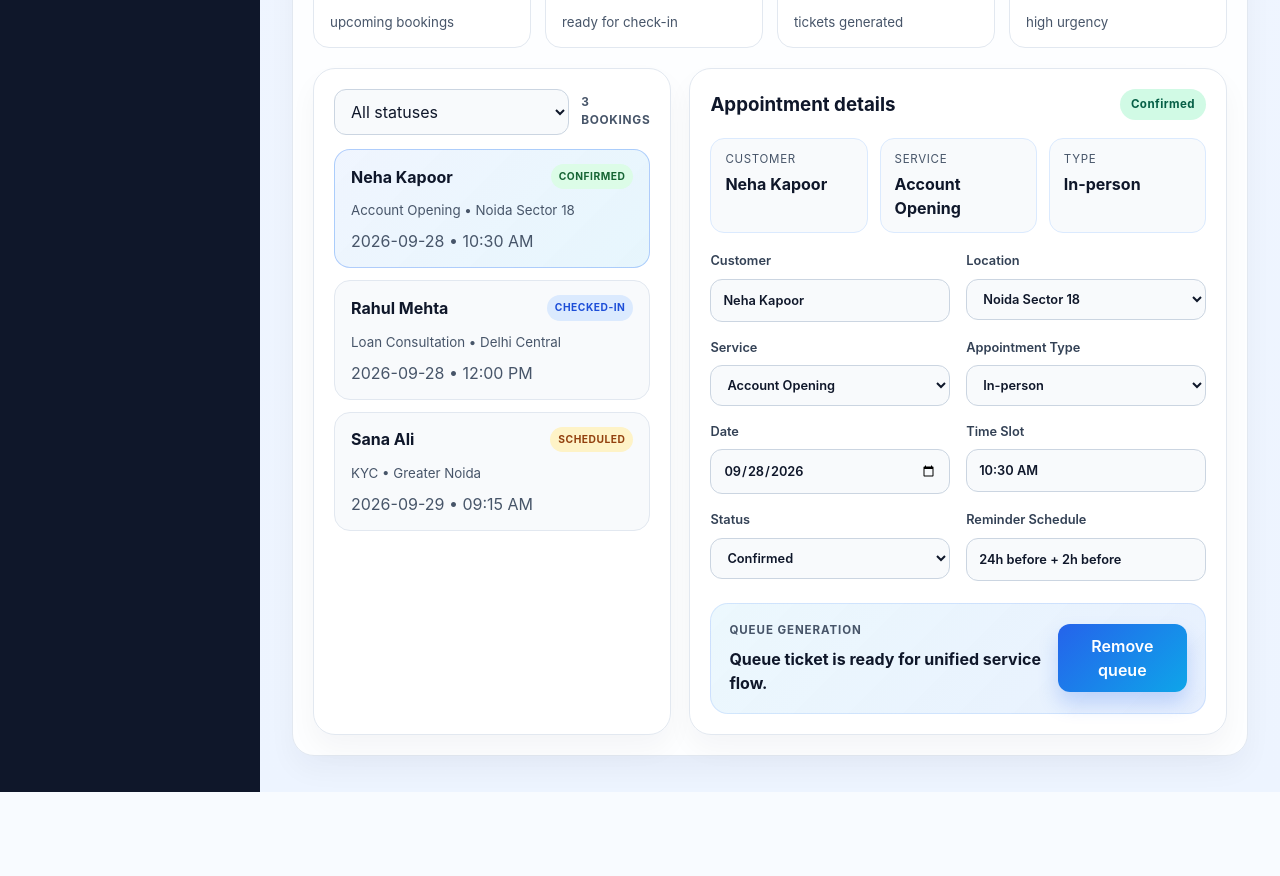
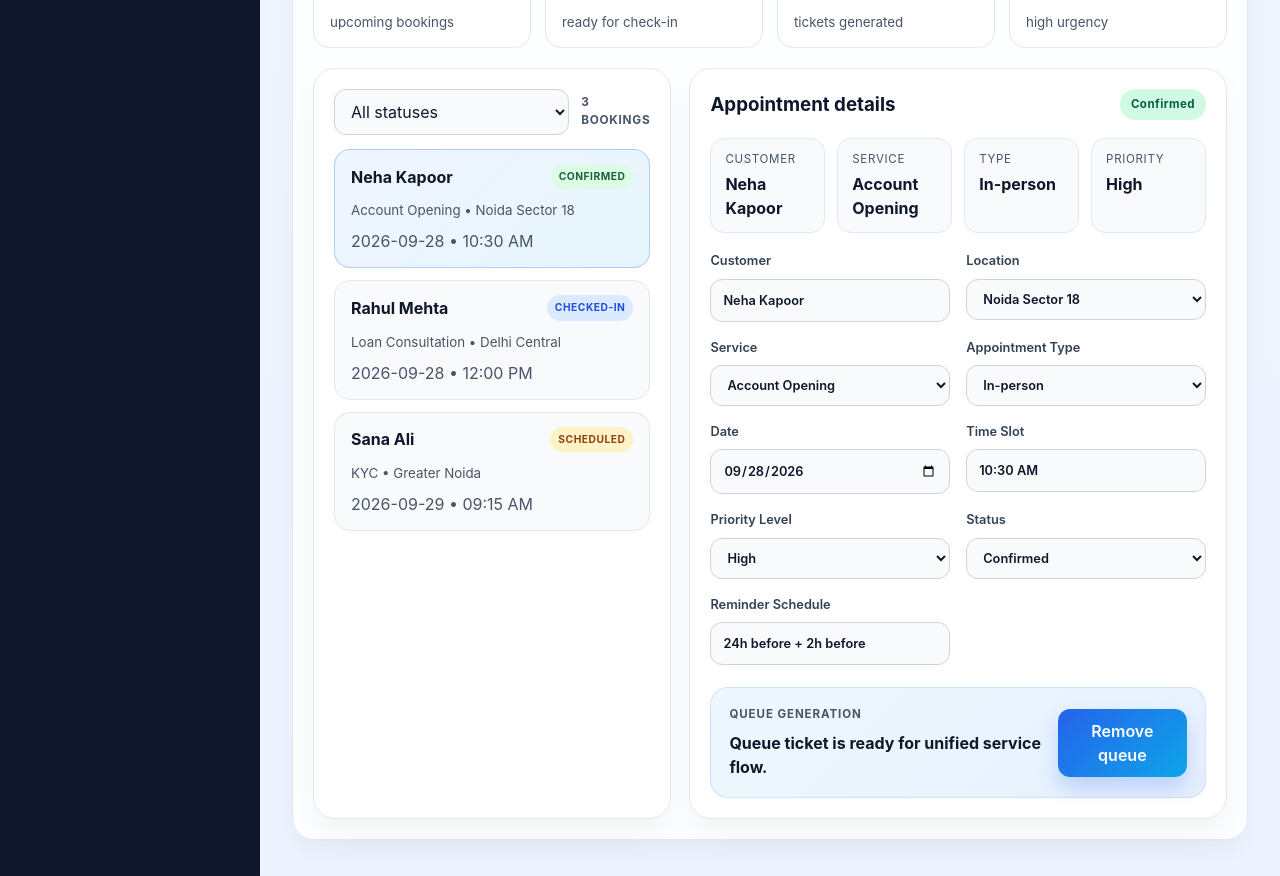
Before and after one commit to KANHAIYAKS108/QFlow, a React (Vite) app: page / in a window 1280 px wide. Shown: the part 2080-2956 px from the top of the page. Before the commit the page ends 2872 px from the top, so only its background shows below. Built offline with nearby package versions, Linux system fonts and the light colour scheme.

Commit message:
Add appointment priority and reminders

```diff
--- a/src/App.css
+++ b/src/App.css
@@ -742,7 +742,7 @@ textarea:focus {
 
 .appointment-focus {
   display: grid;
-  grid-template-columns: repeat(3, minmax(0, 1fr));
+  grid-template-columns: repeat(4, minmax(0, 1fr));
   gap: 12px;
   margin-bottom: 18px;
 }
--- a/src/App.jsx
+++ b/src/App.jsx
@@ -91,6 +91,7 @@ const initialAppointments = [
     appointmentType: 'In-person',
     status: 'Confirmed',
     reminderSchedule: '24h before + 2h before',
+    priorityLevel: 'High',
     queueGenerated: true,
   },
   {
@@ -103,6 +104,7 @@ const initialAppointments = [
     appointmentType: 'Virtual',
     status: 'Checked-In',
     reminderSchedule: '1h before',
+    priorityLevel: 'Normal',
     queueGenerated: true,
   },
   {
@@ -115,6 +117,7 @@ const initialAppointments = [
     appointmentType: 'Priority',
     status: 'Scheduled',
     reminderSchedule: 'Same-day confirmation',
+    priorityLevel: 'VIP',
     queueGenerated: false,
   },
 ]
@@ -264,6 +267,7 @@ function App() {
       appointmentType: 'In-person',
       status: 'Scheduled',
       reminderSchedule: '2h before',
+      priorityLevel: 'Normal',
       queueGenerated: false,
     }
 
@@ -724,6 +728,10 @@ function App() {
                   <span>Type</span>
                   <strong>{selectedAppointment.appointmentType}</strong>
                 </div>
+                <div className="focus-pill">
+                  <span>Priority</span>
+                  <strong>{selectedAppointment.priorityLevel}</strong>
+                </div>
               </div>
 
               <div className="field-grid">
@@ -787,6 +795,19 @@ function App() {
                   />
                 </label>
                 <label>
+                  Priority Level
+                  <select
+                    value={selectedAppointment.priorityLevel}
+                    onChange={(event) =>
+                      updateSelectedAppointment('priorityLevel', event.target.value)
+                    }
+                  >
+                    <option>Normal</option>
+                    <option>High</option>
+                    <option>VIP</option>
+                  </select>
+                </label>
+                <label>
                   Status
                   <select
                     value={selectedAppointment.status}
```
